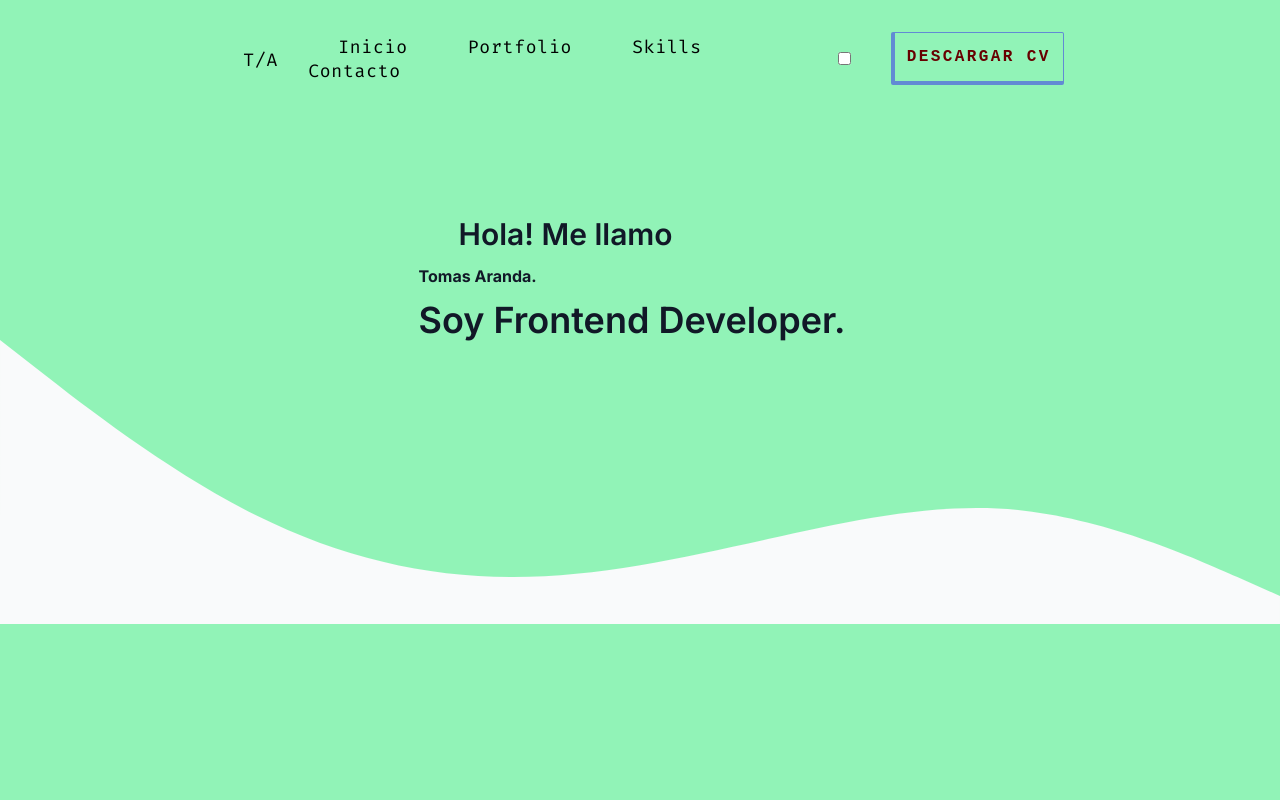
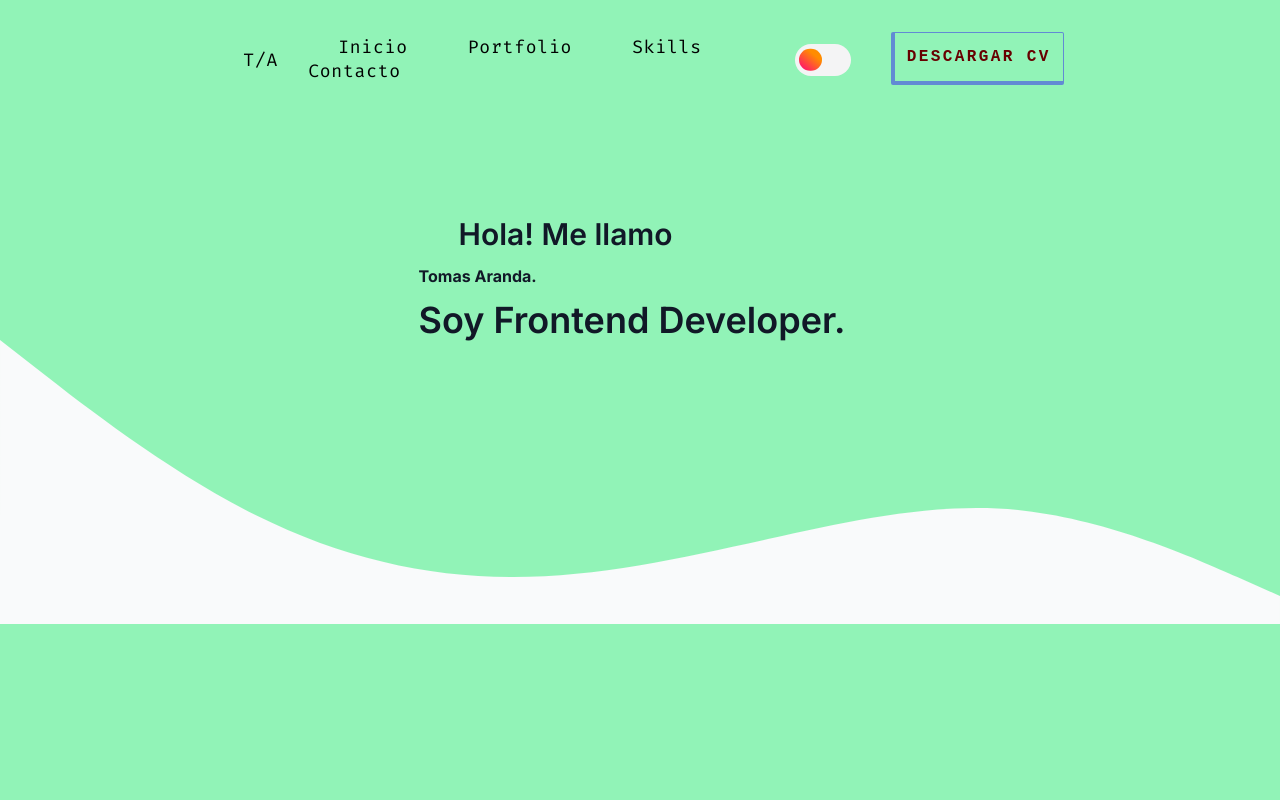
Before and after one commit to TomasAranda21/new-portfolio, a React (Vite) app in the folder frontend/: page / in a window 1280 px wide. Shown: the top 800 px of the page. Built offline with nearby package versions, Linux system fonts and the light colour scheme.

Commit message:
add button dark mode

```diff
--- a/frontend/src/components/header/Header.css
+++ b/frontend/src/components/header/Header.css
@@ -71,3 +71,70 @@
 .nav_link:focus {
     outline: 2px dotted #FA8D74;
 }
+
+
+
+
+
+
+
+/* Change mode light */
+
+/* From uiverse.io by @satyamchaudharydev */
+/* The switch - the box around the slider */
+.switch {
+    --width-of-switch: 3.5em;
+    --height-of-switch: 2em;
+    /* size of sliding icon -- sun and moon */
+    --size-of-icon: 1.4em;
+    /* it is like a inline-padding of switch */
+    --slider-offset: 0.3em;
+    position: relative;
+    width: var(--width-of-switch);
+    height: var(--height-of-switch);
+  }
+
+  /* Hide default HTML checkbox */
+  .switch input {
+    opacity: 0;
+    width: 0;
+    height: 0;
+  }
+
+  /* The slider */
+  .slider {
+    position: absolute;
+    cursor: pointer;
+    top: 0;
+    left: 0;
+    right: 0;
+    bottom: 0;
+    background-color: #f4f4f5;
+    transition: .4s;
+    border-radius: 30px;
+  }
+
+  .slider:before {
+    position: absolute;
+    content: "";
+    height: var(--size-of-icon,1.4em);
+    width: var(--size-of-icon,1.4em);
+    border-radius: 20px;
+    left: var(--slider-offset,0.3em);
+    top: 50%;
+    transform: translateY(-50%);
+    background: linear-gradient(40deg,#ff0080,#ff8c00 70%);
+    ;
+   transition: .4s;
+  }
+
+  input:checked + .slider {
+    background-color: #303136;
+  }
+
+  input:checked + .slider:before {
+    left: calc(100% - (var(--size-of-icon,1.4em) + var(--slider-offset,0.3em)));
+    background: #303136;
+    /* change the value of second inset in box-shadow to change the angle and direction of the moon  */
+    box-shadow: inset -3px -2px 5px -2px #8983f7, inset -10px -4px 0 0 #a3dafb;
+  }
```
